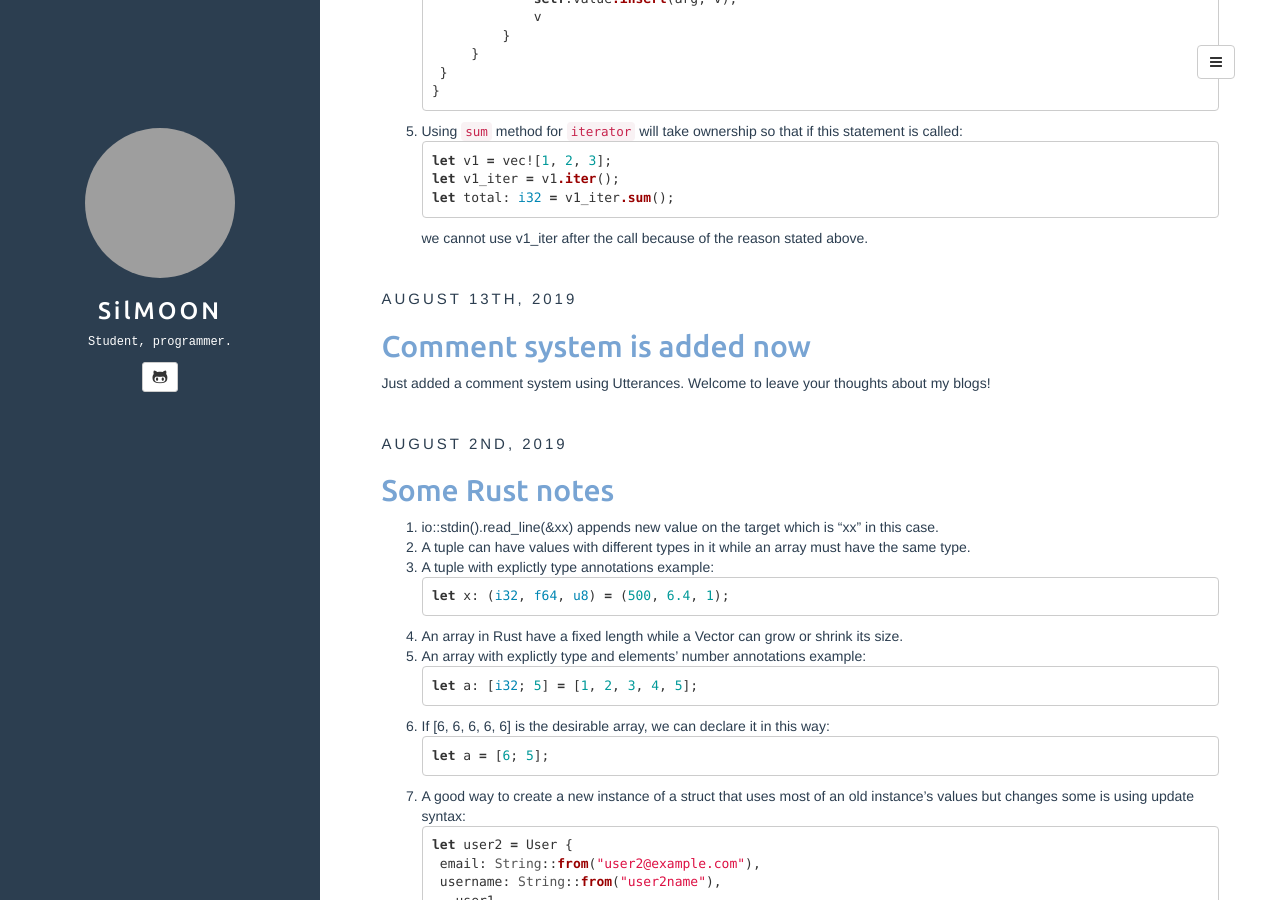
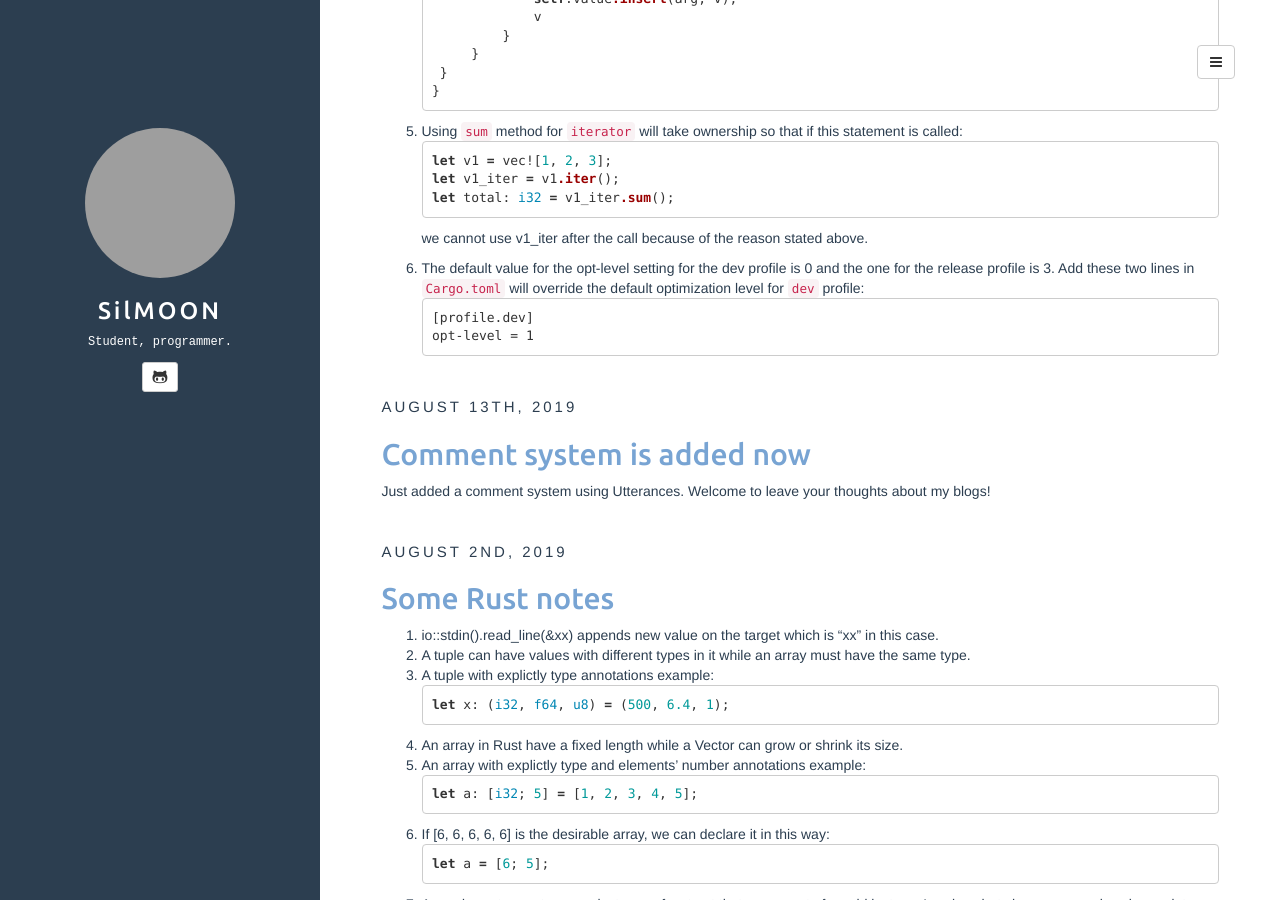
Before and after one commit to SilMOON/silmoon.github.io, a Jekyll site: the page built from index.html, in a window 1280 px wide and 900 px high, scrolled down 1021 px. Built offline with Jekyll 4.4.1, drawn with Linux system fonts in a browser that asks for light colours; the list of posts is cut into pages by our own code; some of the changed text lies outside the part shown; grey boxes are pictures that could not be loaded.

Commit message:
update post

````diff
--- a/_posts/2019-08-24-some-rust-notes-ii.md
+++ b/_posts/2019-08-26-some-rust-notes-ii.md
@@ -63,3 +63,8 @@ let v1_iter = v1.iter();
 let total: i32 = v1_iter.sum();
 ```
 we cannot use v1_iter after the call because of the reason stated above.
+6. The default value for the opt-level setting for the dev profile is 0 and the one for the release profile is 3. Add these two lines in `Cargo.toml` will override the default optimization level for `dev` profile:
+```
+[profile.dev]
+opt-level = 1
+```
````
